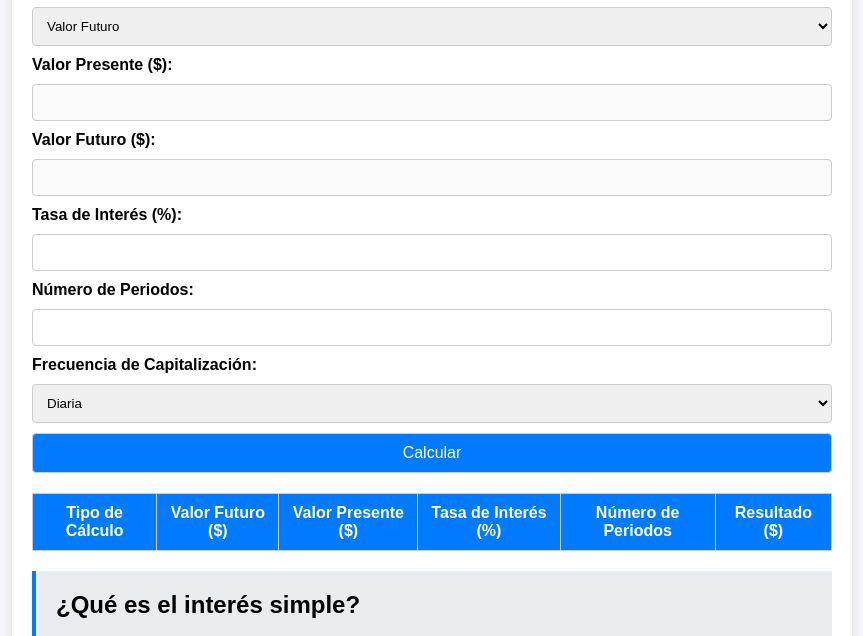
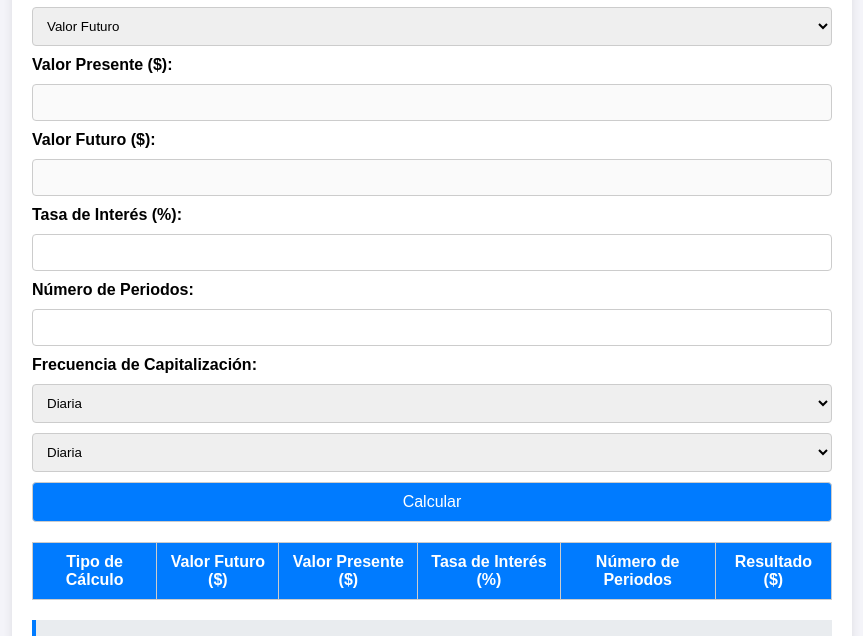
Before and after one commit to JosueLopezxdProgram/ProyectEconomica, a plain HTML site: page Interes compuesto/InteresCompuesto.html in a window 1280 px wide. Shown: the part 129-765 px from the top of the page, without its empty margins (208-1071 px from the left). Drawn offline with Linux system fonts and the light colour scheme; files that its build step writes are made by us from their sources.

Commit message:
Update InteresCompuesto.html

```diff
--- a/Interes compuesto/InteresCompuesto.html
+++ b/Interes compuesto/InteresCompuesto.html
@@ -104,7 +104,7 @@
             <input type="text" id="periodo">
 
             <label for="frecuencia">Frecuencia de Capitalización:</label>
-            <select id="frecuencia">
+            <select id="frecuenciaInteres">
     <option value="Diaria">Diaria</option>
     <option value="Semanal">Semanal</option>
     <option value="Quincenal">Quincenal</option>
@@ -115,6 +115,19 @@
     <option value="Semestral">Semestral</option>
     <option value="Anual">Anual</option>
 </select>
+
+<select id="frecuenciaPeriodo">
+    <option value="Diaria">Diaria</option>
+    <option value="Semanal">Semanal</option>
+    <option value="Quincenal">Quincenal</option>
+    <option value="Mensual">Mensual</option>
+    <option value="Bimestral">Bimestral</option>
+    <option value="Trimestral">Trimestral</option>
+    <option value="Cuatrimestral">Cuatrimestral</option>
+    <option value="Semestral">Semestral</option>
+    <option value="Anual">Anual</option>
+</select>
+
 
             <button type="button" id="btnCalcular">Calcular</button>
         </form>
```
Lines whose indentation alone changed are shown as unchanged.
